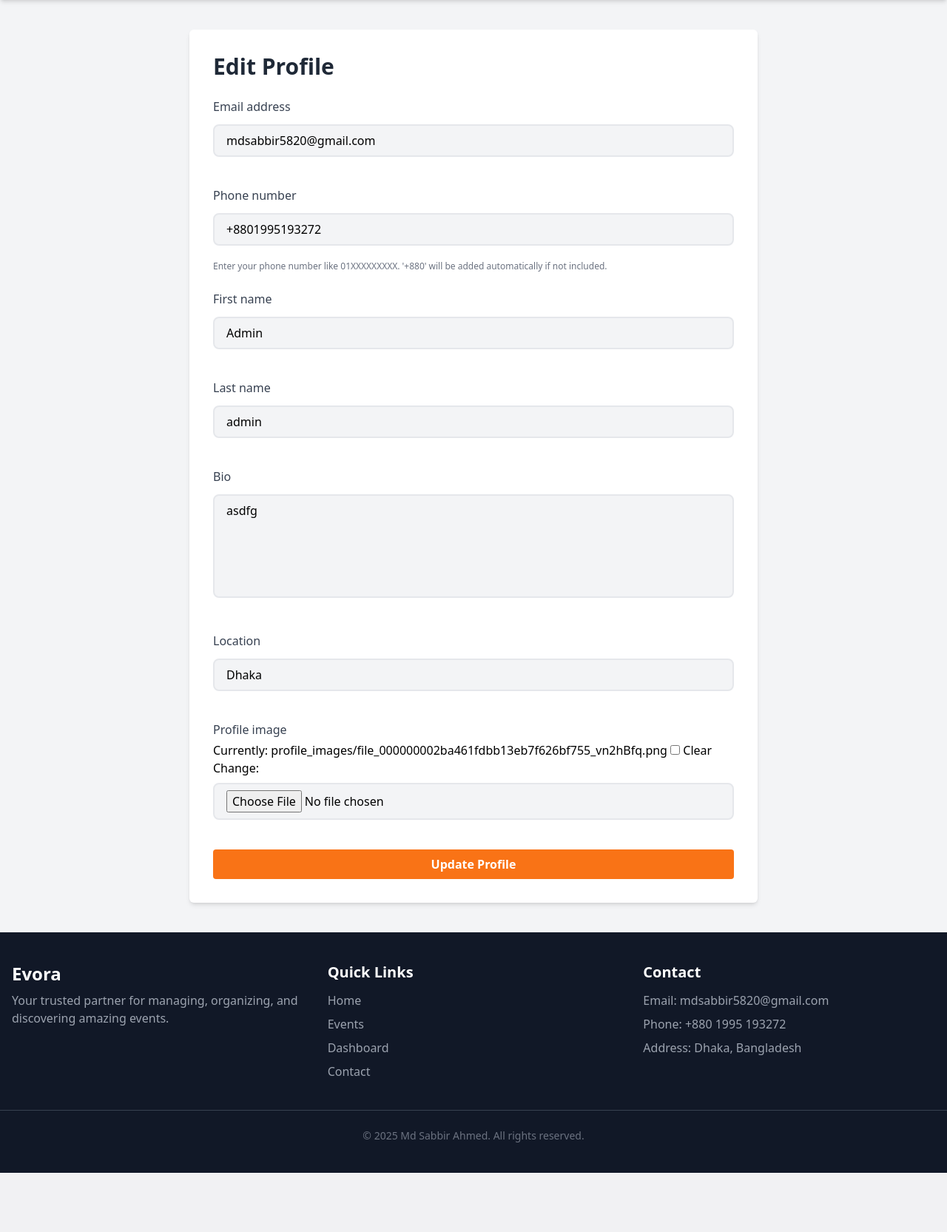
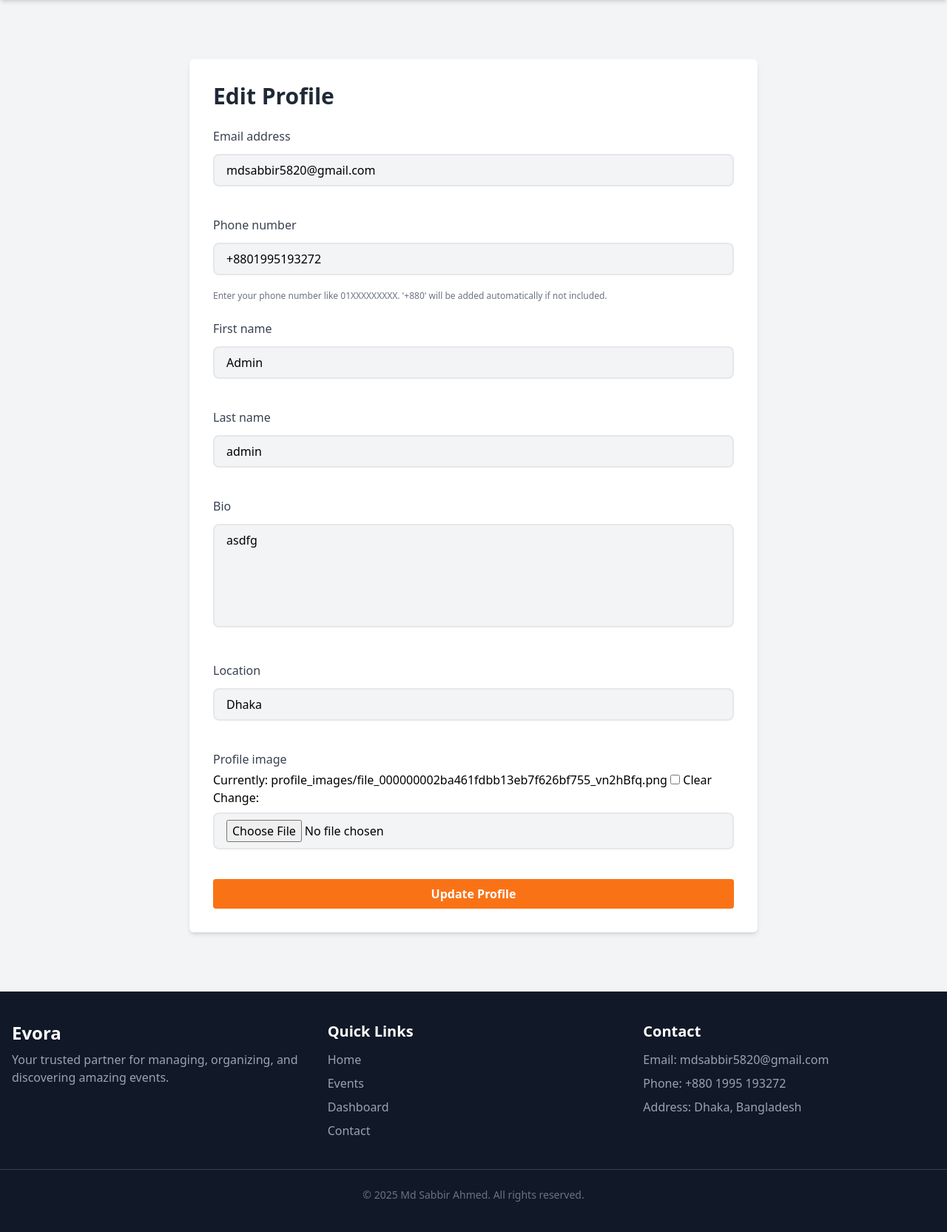
Before and after one commit to Sabbir-Aahmed/EVO-RA, a Django app: page /user/edit_profile/ in a window 1280 px wide. Shown: the part 80-1745 px from the top of the page at 74% size. Before the commit the page ends 1665 px from the top, so only its background shows below. Run offline with Django 5.2, Linux system fonts and the light colour scheme; a user stored in the database is signed in.

Commit message:
fix some minor problem

```diff
--- a/user/templates/accounts/update_profile.html
+++ b/user/templates/accounts/update_profile.html
@@ -1,7 +1,7 @@
 {% load static %}
 {% include 'partials/nav.html' %}
 
-<div class="px-6 sm:px-10 md:px-16 lg:px-24 xl:px-32 mx-auto max-w-6xl">
+<div class="px-6 sm:px-10 md:px-16 lg:px-24 xl:px-32 mx-auto max-w-6xl py-10">
   <div class="max-w-3xl mx-auto my-10 p-8 bg-white shadow-md rounded-md">
 
     {% if messages %}
```
Also changed, not shown: db.sqlite3.
